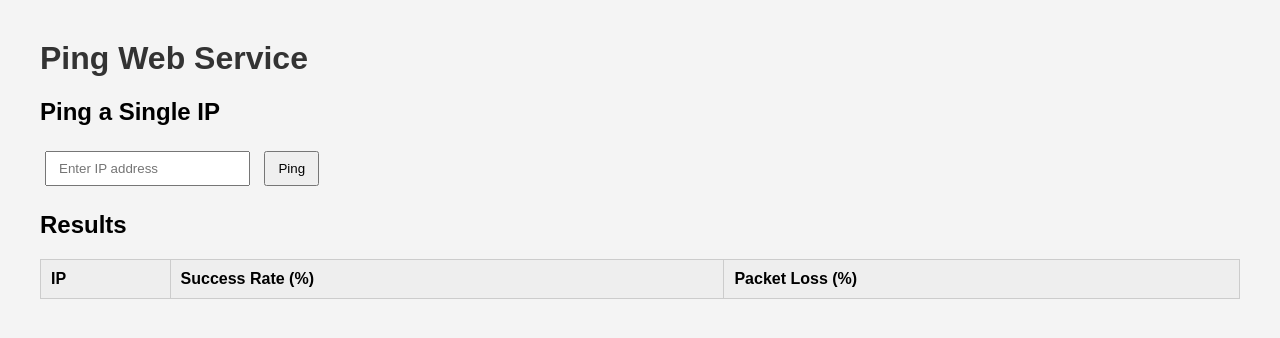
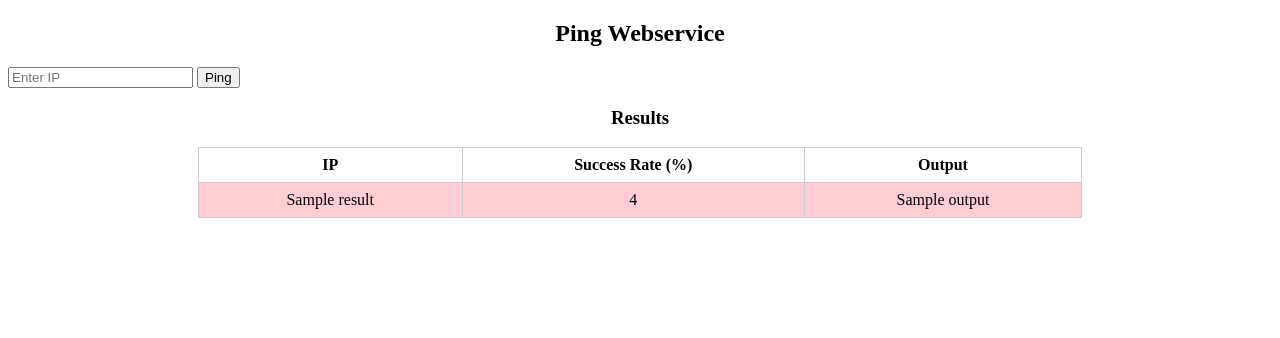
Before and after one commit to Nhete/ping-webservice, a Flask app: template templates/index.html in a window 1280 px wide. Shown: the top 338 px of the page. Run offline with Flask 3, Linux system fonts and the light colour scheme; the template is opened without the code that fills it: most values are stand-ins (such as "Sample title", 1, 10 or a date in 2020); lists and menus that the app fills with data are empty.

Commit message:
Update webservice: full UI table, search, color-coded success rates, and TCP fallback

```diff
--- a/app.py
+++ b/app.py
@@ -1,17 +1,26 @@
 from flask import Flask, jsonify, request, render_template
 import subprocess
-import os
+import socket
 
 app = Flask(__name__)
 
-FILTER_FILE = "filter_hosts.txt"  # file containing IPs for batch testing
+# In-memory storage for all ping results
+ping_results = {}
 
-# Simple GET endpoint for quick service check
+# TCP check fallback for Render
+def check_tcp(ip, port=5060, timeout=2):
+    try:
+        with socket.create_connection((ip, port), timeout=timeout):
+            return 100  # reachable
+    except Exception:
+        return 0  # unreachable
+
+# Home page
 @app.route("/", methods=["GET"])
 def home():
-    return render_template("index.html")  # Serve the UI page
+    return render_template("index.html", results=ping_results)
 
-# POST endpoint to run ping test on a single IP
+# Ping endpoint
 @app.route("/ping", methods=["POST"])
 def ping_host():
     data = request.get_json()
@@ -23,6 +32,7 @@ def ping_host():
         return jsonify({"error": "IP address is required"}), 400
 
     try:
+        # Try ICMP ping
         result = subprocess.run(
             ["ping", "-c", str(count), "-s", str(size), "-M", "do", ip],
             capture_output=True,
@@ -30,69 +40,29 @@ def ping_host():
             check=False
         )
         output = result.stdout
-        success_rate, packet_loss = None, None
+        success_rate = None
         for line in output.splitlines():
             if "packet loss" in line:
-                packet_loss = float(line.split("%")[0].split()[-1])
-                success_rate = 100 - packet_loss
+                success_rate = 100 - float(line.split("%")[0].split()[-1])
+
+        # Fallback for Render
+        if success_rate is None:
+            success_rate = check_tcp(ip)
+            output = "Ping blocked, used TCP check instead"
+
+        # Save in memory
+        ping_results[ip] = {"success_rate": success_rate, "output": output}
 
         return jsonify({
             "ip": ip,
             "count": count,
             "size": size,
             "success_rate": success_rate,
-            "packet_loss": packet_loss,
             "output": output
         })
-
     except Exception as e:
         return jsonify({"error": str(e)}), 500
 
-# GET endpoint to ping all IPs from filter_hosts.txt
-@app.route("/ping_all", methods=["GET"])
-def ping_all():
-    if not os.path.exists(FILTER_FILE):
-        return jsonify({"error": f"{FILTER_FILE} not found"}), 400
-
-    results = []
-    with open(FILTER_FILE) as f:
-        ips = [line.strip() for line in f if line.strip()]
-
-    for ip in ips:
-        try:
-            result = subprocess.run(
-                ["ping", "-c", "4", "-s", "1400", "-M", "do", ip],
-                capture_output=True,
-                text=True,
-                check=False
-            )
-            output = result.stdout
-            success_rate, packet_loss = None, None
-            for line in output.splitlines():
-                if "packet loss" in line:
-                    packet_loss = float(line.split("%")[0].split()[-1])
-                    success_rate = 100 - packet_loss
-
-            results.append({
-                "ip": ip,
-                "count": 4,
-                "size": 1400,
-                "success_rate": success_rate,
-                "packet_loss": packet_loss
-            })
-        except Exception as e:
-            results.append({
-                "ip": ip,
-                "count": 4,
-                "size": 1400,
-                "success_rate": None,
-                "packet_loss": None,
-                "error": str(e)
-            })
-
-    return jsonify(results)
-
 
 if __name__ == "__main__":
-    # Use 0.0.0.0 so Render can access it
     app.run(host="0.0.0.0", port=10000)
--- a/templates/index.html
+++ b/templates/index.html
@@ -1,84 +1,71 @@
 <!DOCTYPE html>
-<html lang="en">
+<html>
 <head>
-    <meta charset="UTF-8">
-    <meta name="viewport" content="width=device-width, initial-scale=1.0">
-    <title>Ping Web Service</title>
+    <title>Ping Webservice</title>
     <style>
-        body { font-family: Arial, sans-serif; margin: 40px; background: #f4f4f4; }
-        h1 { color: #333; }
-        input, button { padding: 8px 12px; margin: 5px; }
-        table { width: 100%; border-collapse: collapse; margin-top: 20px; }
-        th, td { padding: 10px; border: 1px solid #ccc; text-align: left; }
-        th { background: #eee; }
-        .success { color: green; font-weight: bold; }
-        .medium { color: orange; font-weight: bold; }
-        .fail { color: red; font-weight: bold; }
+        table { border-collapse: collapse; width: 70%; margin: auto; }
+        th, td { border: 1px solid #ccc; padding: 8px; text-align: center; }
+        .green { background-color: #c8e6c9; }
+        .yellow { background-color: #fff9c4; }
+        .red { background-color: #ffcdd2; }
     </style>
 </head>
 <body>
-    <h1>Ping Web Service</h1>
+    <h2 style="text-align:center;">Ping Webservice</h2>
+    <input type="text" id="ipInput" placeholder="Enter IP" />
+    <button onclick="pingIP()">Ping</button>
 
-    <h2>Ping a Single IP</h2>
-    <input type="text" id="ip" placeholder="Enter IP address">
-    <button onclick="pingSingle()">Ping</button>
-
-    <h2>Results</h2>
+    <h3 style="text-align:center;">Results</h3>
     <table id="resultsTable">
-        <thead>
-            <tr>
-                <th>IP</th>
-                <th>Success Rate (%)</th>
-                <th>Packet Loss (%)</th>
-            </tr>
-        </thead>
-        <tbody>
-        </tbody>
+        <tr>
+            <th>IP</th>
+            <th>Success Rate (%)</th>
+            <th>Output</th>
+        </tr>
+        {% for ip, data in results.items() %}
+        <tr id="row-{{ip}}" class="{% if data.success_rate >= 80 %}green{% elif data.success_rate >=50 %}yellow{% else %}red{% endif %}">
+            <td>{{ ip }}</td>
+            <td>{{ data.success_rate }}</td>
+            <td>{{ data.output }}</td>
+        </tr>
+        {% endfor %}
     </table>
 
     <script>
-        async function pingSingle() {
-            const ip = document.getElementById("ip").value.trim();
-            if (!ip) { alert("Enter a valid IP"); return; }
-
-            const response = await fetch("/ping", {
+        function pingIP() {
+            const ip = document.getElementById("ipInput").value;
+            if (!ip) return alert("Enter an IP");
+            fetch("/ping", {
                 method: "POST",
                 headers: { "Content-Type": "application/json" },
-                body: JSON.stringify({ ip: ip, count: 4, size: 1400 })
-            });
+                body: JSON.stringify({ ip: ip })
+            })
+            .then(res => res.json())
+            .then(data => {
+                let row = document.getElementById(`row-${data.ip}`);
+                if (!row) {
+                    const table = document.getElementById("resultsTable");
+                    row = table.insertRow();
+                    row.id = `row-${data.ip}`;
+                    row.insertCell(0).innerText = data.ip;
+                    row.insertCell(1).innerText = data.success_rate;
+                    row.insertCell(2).innerText = data.output;
+                } else {
+                    row.cells[1].innerText = data.success_rate;
+                    row.cells[2].innerText = data.output;
+                }
 
-            const data = await response.json();
-            displayResults([data]);
-        }
-
-        function displayResults(results) {
-            const tbody = document.getElementById("resultsTable").querySelector("tbody");
-            tbody.innerHTML = "";
-
-            results.forEach(row => {
-                let rateClass = 'fail';
-                if (row.success_rate === 100) rateClass = 'success';
-                else if (row.success_rate >= 50) rateClass = 'medium';
-
-                const tr = document.createElement("tr");
-                tr.innerHTML = `
-                    <td>${row.ip}</td>
-                    <td class="${rateClass}">${row.success_rate ?? 'N/A'}</td>
-                    <td>${row.packet_loss ?? 'N/A'}</td>
-                `;
-                tbody.appendChild(tr);
+                if (data.success_rate === "blocked") {
+                    row.className = "red";
+                } else if (data.success_rate >= 80) {
+                    row.className = "green";
+                } else if (data.success_rate >=50) {
+                    row.className = "yellow";
+                } else {
+                    row.className = "red";
+                }
             });
         }
-
-        // Optional: automatically fetch all IPs on page load
-        async function pingAll() {
-            const response = await fetch("/ping_all", { method: "GET" });
-            const data = await response.json();
-            displayResults(data);
-        }
-
-        // Uncomment below to auto-load all IPs on page open
-        // window.onload = pingAll;
     </script>
 </body>
 </html>
```
